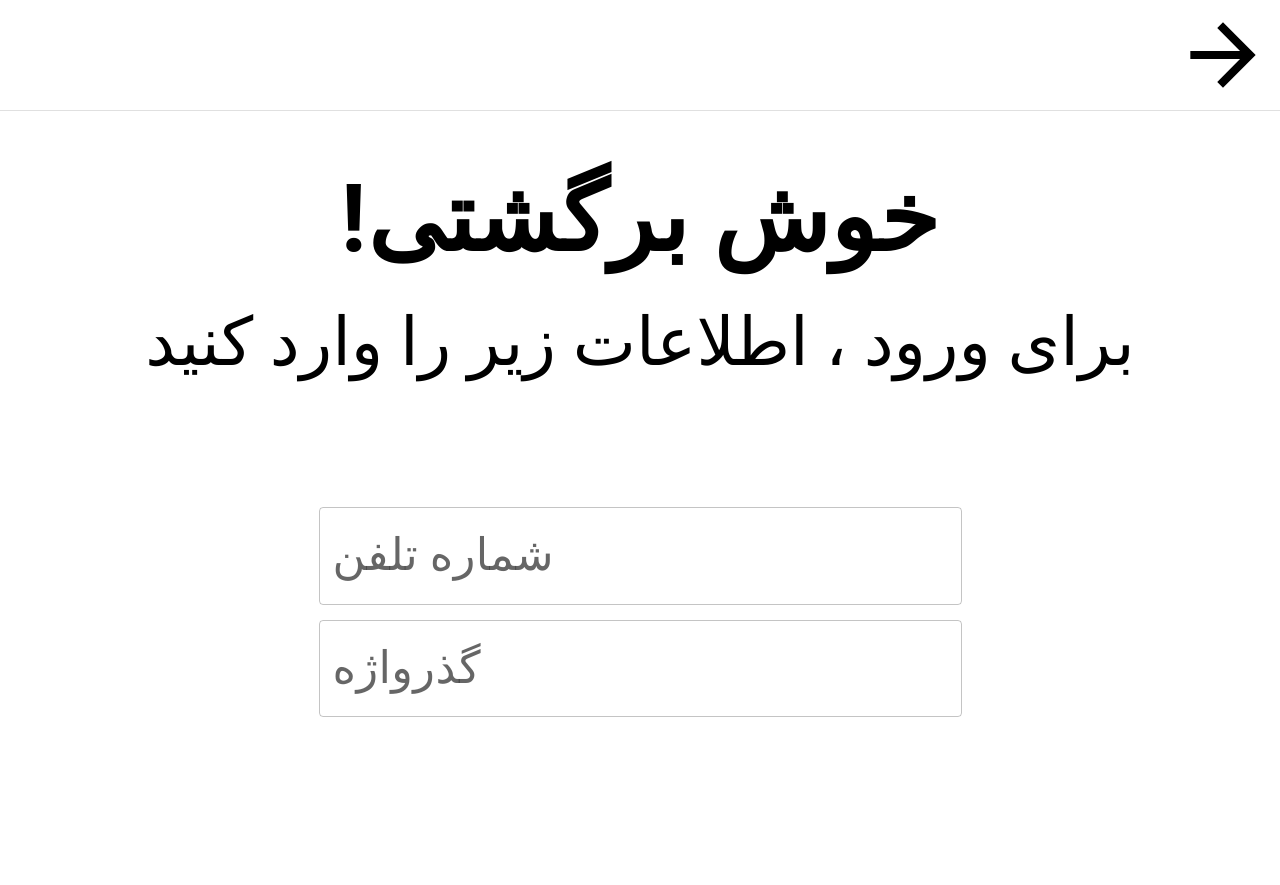
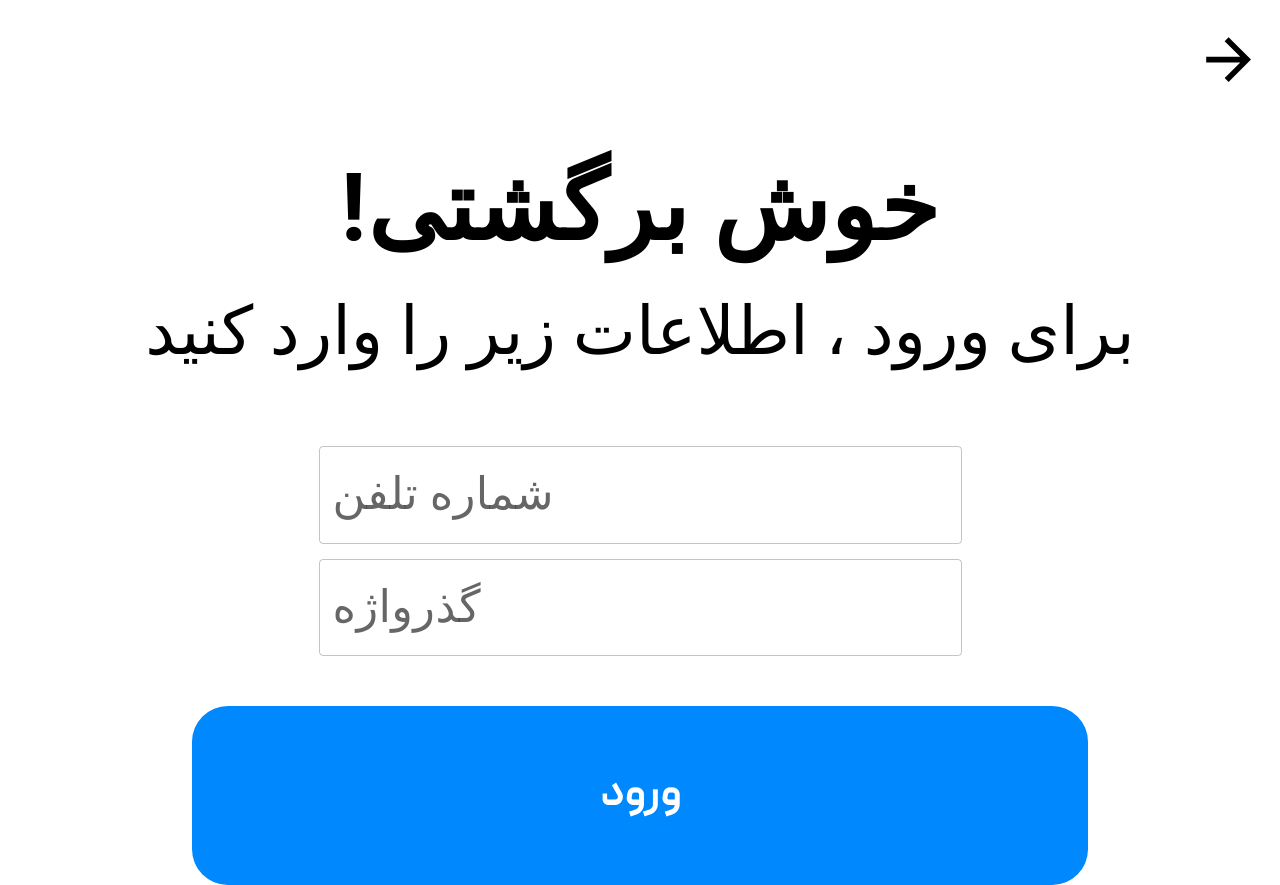
Before and after one commit to sangarsazan/frontend, a React (Create React App) app: page /login in a window 1280 px wide. Before the commit the page ends 800 px from the top, so only its background shows below. Built offline with nearby package versions, Linux system fonts and the light colour scheme.

Commit message:
Login page with out fonts

```diff
--- a/package.json
+++ b/package.json
@@ -8,6 +8,7 @@
     "@mui/icons-material": "^5.14.16",
     "@mui/material": "^5.14.16",
     "@mui/styled-engine-sc": "^6.0.0-alpha.4",
+    "@mui/system": "^5.14.16",
     "@testing-library/jest-dom": "^5.17.0",
     "@testing-library/react": "^13.4.0",
     "@testing-library/user-event": "^13.5.0",
--- a/src/pages/login/login.js
+++ b/src/pages/login/login.js
@@ -1,28 +1,36 @@
 import React from 'react';
 import {TextField, Typography} from "@mui/material";
-import styles from "./login.module.css";
+import Styles from "./login.module.css";
 import ArrowForwardIcon from '@mui/icons-material/ArrowForward';
-import Button from "@mui/material/Button";
+import ButtonArrow from "@mui/material/Button";
+import Button from "../../components/button";
 const LoginPage = () => {
     return (
         <div>
-            <div className={styles.forward}>
-                <Button style={{color:"black"}} className={styles.btnForward}><ArrowForwardIcon fontSize="large"/></Button>
+            <div style={{padding: "20px 10px 0 0"}}>
+                <ButtonArrow style={{color:"black"}} className={Styles.btnForward}><ArrowForwardIcon fontSize="medium"/></ButtonArrow>
             </div>
 
              <div>
-                 <Typography className={styles.Welcome} variant="h4" fontWeight="bold">خوش برگشتی!</Typography>
+                 <Typography className={Styles.Welcome} variant="h4" fontWeight="bold">خوش برگشتی!</Typography>
              </div>
 
             <div>
                  <Typography variant="h5" style={{textAlign: "center" , padding: "20px"}}>برای ورود ، اطلاعات زیر را وارد کنید</Typography>
             </div>
-            <div style={{display: "flex", padding:"100px 0 15px 0" , justifyContent: "center"}}>
+
+            <div className={Styles.phone}>
                 <TextField id="outlined-basic" label="شماره تلفن" variant="outlined" style={{textAlign:"left"}}/>
             </div>
+
             <div style={{display: "flex", justifyContent: "center"}}>
-                <TextField id="outlined-basic" label="گذرواژه" variant="outlined"/>
+                <TextField id="outlined-basic" label="گذرواژه" variant="outlined" type="password"/>
             </div>
+
+            <div style={{display: "flex", justifyContent: "center"}}>
+                <Button className={Styles.button} text={'ورود'}></Button>
+            </div>
+
         </div>
     );
 };
--- a/src/pages/login/login.module.css
+++ b/src/pages/login/login.module.css
@@ -4,17 +4,21 @@
     padding-top: 50px;
 }
 
-.forward {
-    box-shadow: 0 1px 0px rgba(0,0,0,0.12), 0 0 0 rgba(0,0,0,0.24);
-    color: black;
+.btnForward{
 }
 .btnForward:hover{
     color: black;
     border-radius: 100%;
 }
 
-.rtlTextfield {
-    left: inherit !important;
-    right: 1.75rem !important;
-    transform-origin: right !important;
+.button {
+    background-color: var(--lightBlue);
+    color: white;
+    margin: 50px 0 0 0;
 }
+
+.phone {
+    display: flex;
+    justify-content: center;
+    padding: 50px 0 15px 0;
+}
```
Also changed, not shown: 1 other file (tests, documents, lock files or other folders).
